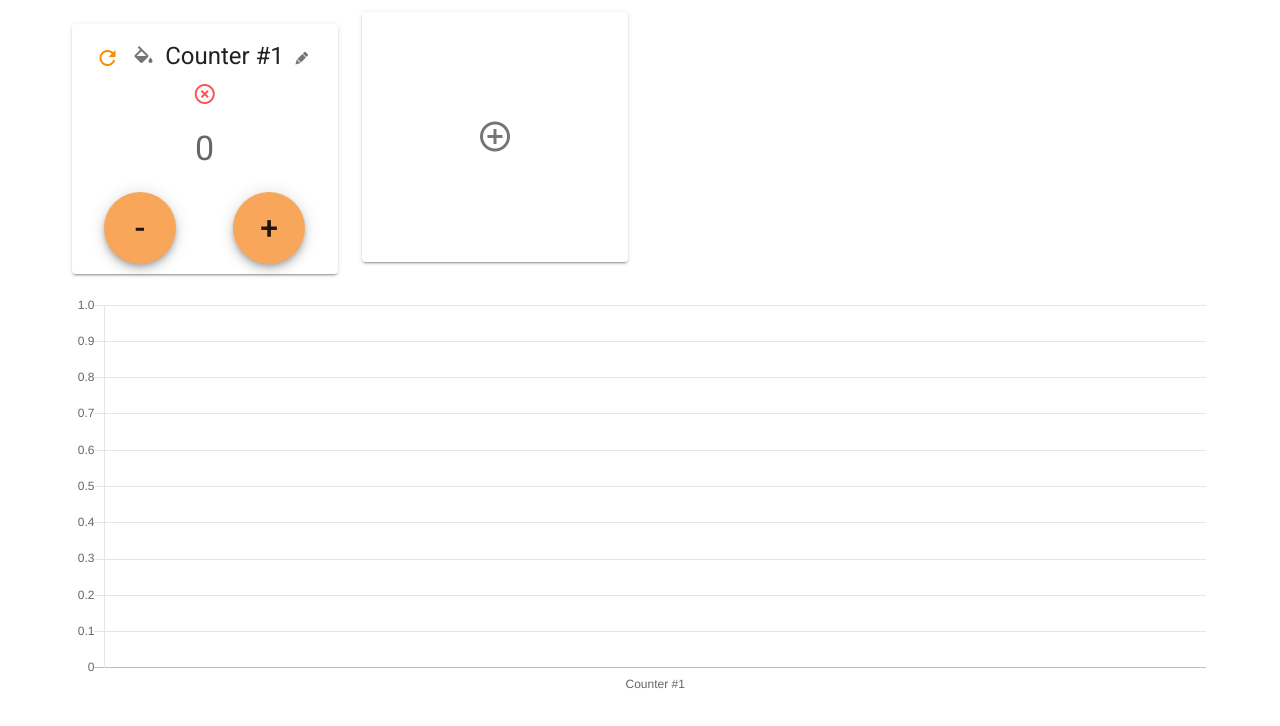
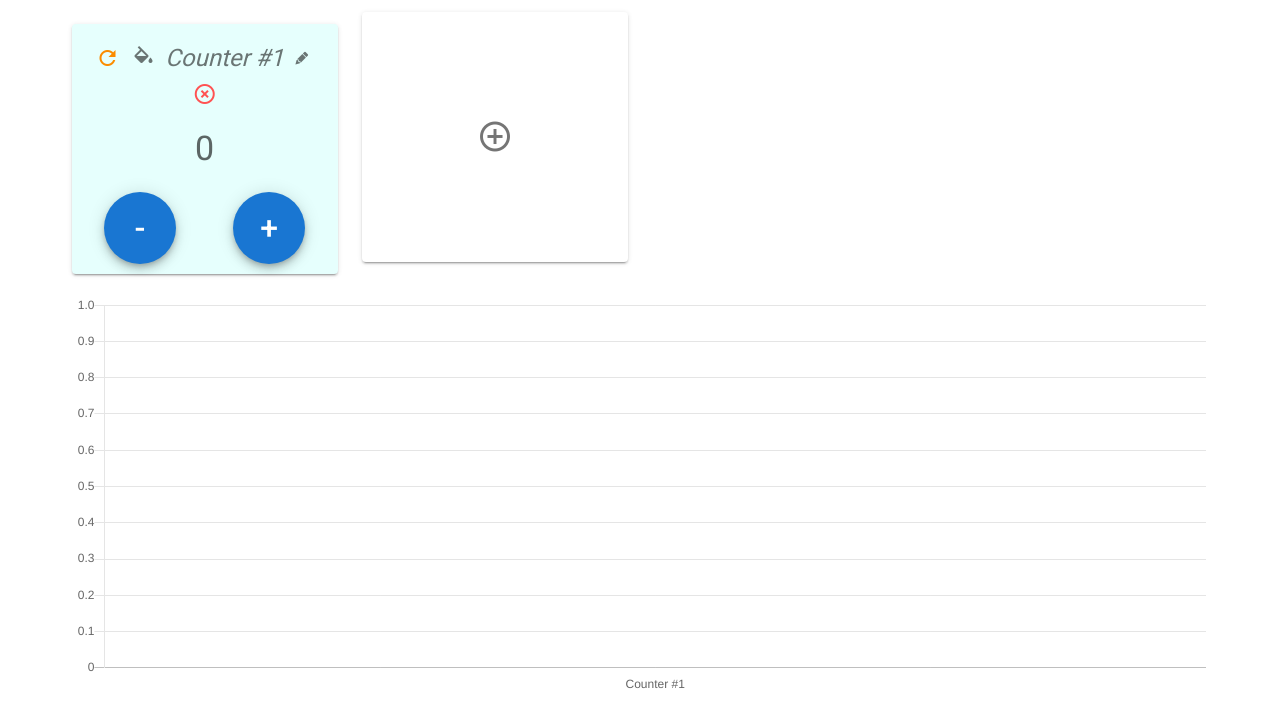
Before and after one commit to 4ndre4s/multicounter.io, a Nuxt app: page / in a window 1280 px wide. Shown: the top 726 px of the page. Built offline with nearby package versions, Linux system fonts and the light colour scheme.

Commit message:
Changed colors, text-color will change on darker background colors

```diff
--- a/components/CounterCard.vue
+++ b/components/CounterCard.vue
@@ -1,29 +1,31 @@
 <template>
     <div>
-        <v-card height="250">
+        <v-card height="250" :color="color">
             <v-card-title class="headline d-flex justify-space-around">
                 <div>
-                    <v-btn icon color="warning" @click="countModel = 0">
+                    <v-btn icon color="warning" @click="countModel = 0"
+                           :dark="backgroundColorIsTooDark">
                         <v-icon>mdi-refresh</v-icon>
                     </v-btn>
-                    <v-btn icon @click="overlayVisible = true">
+                    <v-btn icon @click="overlayVisible = true" :dark="backgroundColorIsTooDark">
                         <v-icon>mdi-format-color-fill</v-icon>
                     </v-btn>
                 </div>
                 <div class="d-flex justify-center">
                     <template v-if="!nameGettingChanged">
-                        {{nameModel}}
+                        <v-icon :dark="backgroundColorIsTooDark">{{nameModel}}</v-icon>
                     </template>
                     <template v-else>
                         <v-text-field v-model="nameModel"
                                       ref="name"
+                                      :dark="backgroundColorIsTooDark"
                                       :autofocus="true"
                                       clearable label="Name"
                                       @keyup.enter="nameGettingChanged = false"
                                       @blur="nameGettingChanged = false"
                                       style="max-width: 50%;"></v-text-field>
                     </template>
-                    <v-btn icon @click="nameGettingChanged = !nameGettingChanged">
+                    <v-btn icon @click="nameGettingChanged = !nameGettingChanged" :dark="backgroundColorIsTooDark">
                         <v-icon :small="!nameGettingChanged">
                             {{nameGettingChanged ?
                             "mdi-check-circle-outline" : "mdi-lead-pencil"}}
@@ -34,14 +36,14 @@
                     <v-icon>mdi-close-circle-outline</v-icon>
                 </v-btn>
             </v-card-title>
-            <v-card-text class="text-center display-1">
+            <v-card-text class="text-center display-1" :class="{'white--text': backgroundColorIsTooDark}">
                 {{countModel}}
             </v-card-text>
             <v-card-actions class="d-flex justify-center justify-sm-space-around">
-                <v-btn fab :color="color" x-large @click="countModel -= stepRange" style="font-size: 200%">
+                <v-btn fab color="primary" x-large @click="countModel -= stepRange" style="font-size: 200%">
                     -
                 </v-btn>
-                <v-btn fab :color="color" x-large @click="countModel += stepRange" style="font-size: 200%">
+                <v-btn fab color="primary" x-large @click="countModel += stepRange" style="font-size: 200%">
                     +
                 </v-btn>
             </v-card-actions>
@@ -76,7 +78,12 @@
                 nameModel: this.name,
                 countModel: this.count,
                 overlayVisible: false,
-                color: "#f8a65a"
+                color: "#e6fffd"
+            }
+        },
+        computed: {
+            backgroundColorIsTooDark() {
+                return this.color[1] <= 9;
             }
         },
         watch: {
--- a/pages/index.vue
+++ b/pages/index.vue
@@ -80,7 +80,7 @@
                         backgroundColor: this.colors,
                         pointBackgroundColor: 'white',
                         borderWidth: 1,
-                        pointBorderColor: '#249EBF',
+                        pointBorderColor: '#e6fffd',
                         //Data to be represented on y-axis
                         data: this.counts
                     }]
@@ -92,7 +92,7 @@
                 this.counterCards.push({
                     name: "Counter #" + (this.getAndIncrementCounterNumber()),
                     count: 0,
-                    color: '#f8a65a',
+                    color: '#e6fffd',
                     id: Date.now()
                 });
             },
```
